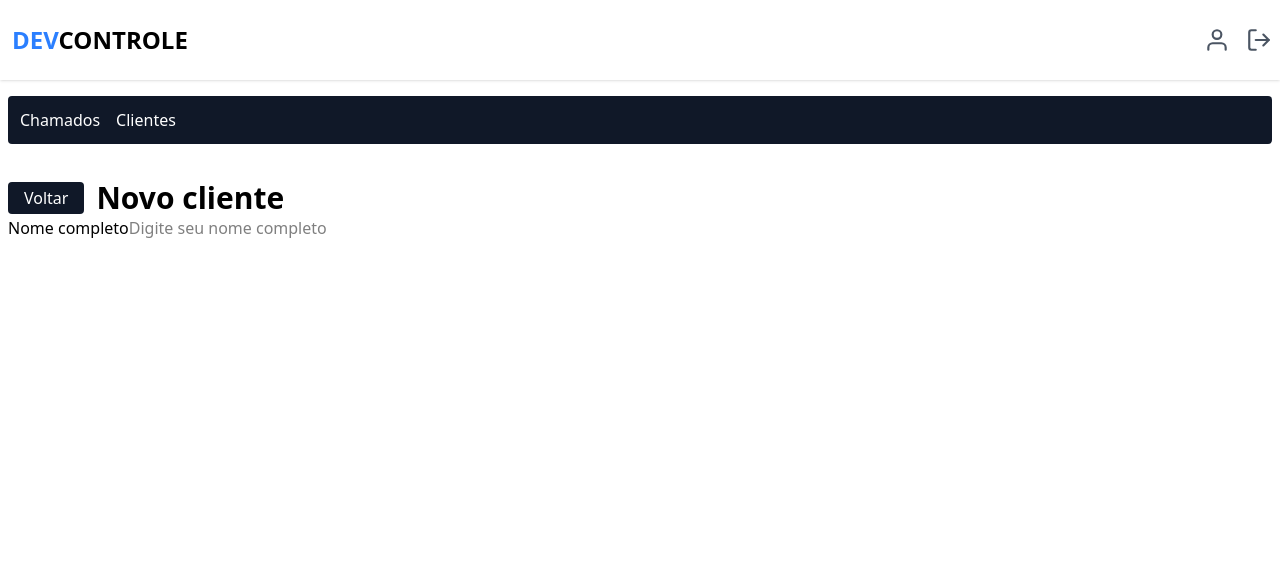
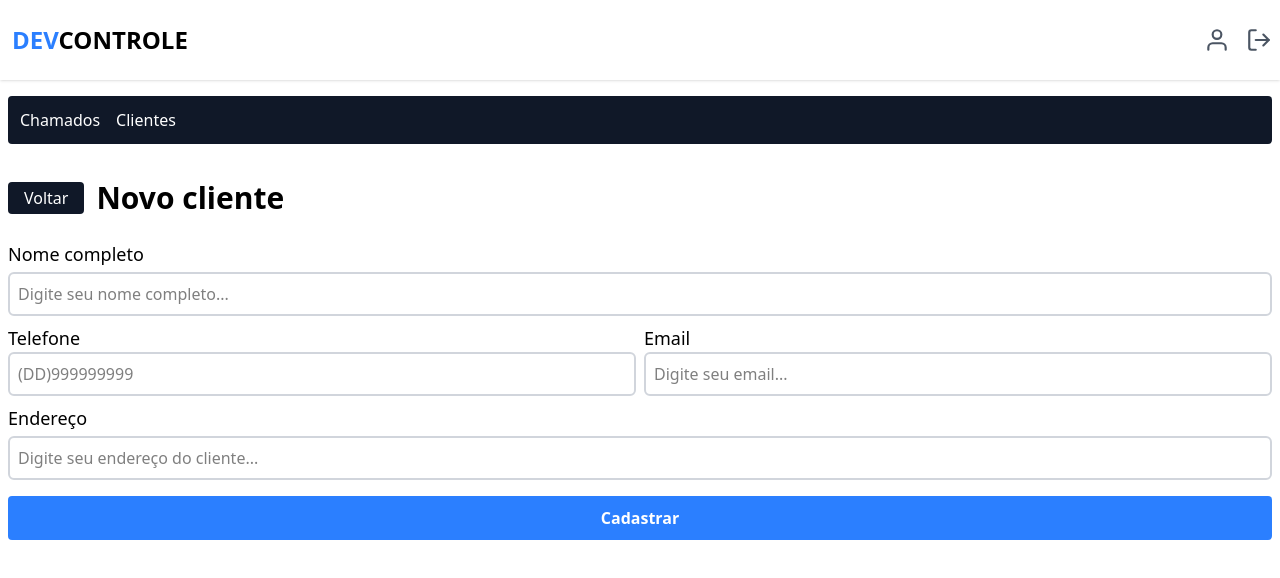
Before and after one commit to rayanrib007/dev-control, a Next.js app: page /dashboard/clients/new in a window 1280 px wide. Shown: the top 578 px of the page. Built offline with nearby package versions, Linux system fonts and the light colour scheme; no server answers; sample sign-in values are in the browser's storage.

Commit message:
Added customer registration form

```diff
--- a/src/components/dashboard/clients/CClientRegisterForm.tsx
+++ b/src/components/dashboard/clients/CClientRegisterForm.tsx
@@ -1,5 +1,6 @@
 "use client";
 
+import { CInputDinamicWidth } from "@/components/generals/CUiLib";
 import { zodResolver } from "@hookform/resolvers/zod";
 import { useForm } from "react-hook-form";
 import { z } from "zod";
@@ -30,14 +31,63 @@
 export default function CClientRegisterForm() {
   const {
     register,
-    handleSubimt,
+    handleSubmit,
     formState: { errors },
   } = useForm<FormData>({ resolver: zodResolver(schema) });
 
+  function handleRegisterForm(data: FormData) {
+    console.log(data);
+  }
+
   return (
-    <form action="">
-      <label htmlFor="">Nome completo</label>
-      <input type="text" placeholder="Digite seu nome completo" />
+    <form
+      onSubmit={handleSubmit(handleRegisterForm)}
+      className="flex flex-col mt-6"
+    >
+      <label className="mb-1 text-lg font-medium">Nome completo</label>
+      <CInputDinamicWidth
+        name="name"
+        type="text"
+        placeholder="Digite seu nome completo..."
+        error={errors.name?.message}
+        register={register}
+      />
+      <section className="flex flex-col md:flex-row my-2 gap-0 md:gap-2">
+        <div className="flex-1">
+          <label className="mb-1 text-lg font-medium">Telefone</label>
+          <CInputDinamicWidth
+            name="phone"
+            type="text"
+            placeholder="(DD)999999999"
+            error={errors.phone?.message}
+            register={register}
+          />
+        </div>
+        <div className="flex-1">
+          <label className="mb-1 text-lg font-medium">Email</label>
+          <CInputDinamicWidth
+            name="email"
+            type="email"
+            placeholder="Digite seu email..."
+            error={errors.email?.message}
+            register={register}
+          />
+        </div>
+      </section>
+      <label className="mb-1 text-lg font-medium">Endereço</label>
+      <CInputDinamicWidth
+        name="address"
+        type="text"
+        placeholder="Digite seu endereço do cliente..."
+        error={errors.address?.message}
+        register={register}
+      />
+      <button
+        type="submit"
+        className="bg-blue-500 my-4 px-2 h-11 rounded text-white font-bold cursor-pointer"
+      >
+        Cadastrar
+      </button>
     </form>
   );
 }
--- /dev/null
+++ b/src/components/generals/CUiLib.tsx
@@ -0,0 +1,23 @@
+import { IInputDinamicWidthProps } from "@/interfaces/ICUiLib";
+
+export function CInputDinamicWidth({
+  type,
+  placeholder,
+  name,
+  register,
+  error,
+  rules,
+}: IInputDinamicWidthProps) {
+  return (
+    <>
+      <input
+        className="w-full border-2 border-gray-300 rounded-md h-11 px-2"
+        placeholder={placeholder}
+        type={type}
+        {...register(name, rules)}
+        id={name}
+      />
+      {error && <span className="text-red-500 my-1">{error}</span>}
+    </>
+  );
+}
--- /dev/null
+++ b/src/interfaces/ICUiLib.ts
@@ -0,0 +1,11 @@
+/* eslint-disable @typescript-eslint/no-explicit-any */
+import { RegisterOptions, UseFormRegister } from "react-hook-form";
+
+export interface IInputDinamicWidthProps {
+  type: string;
+  placeholder: string;
+  name: string;
+  register: UseFormRegister<any>;
+  error?: string;
+  rules?: RegisterOptions;
+}
```
